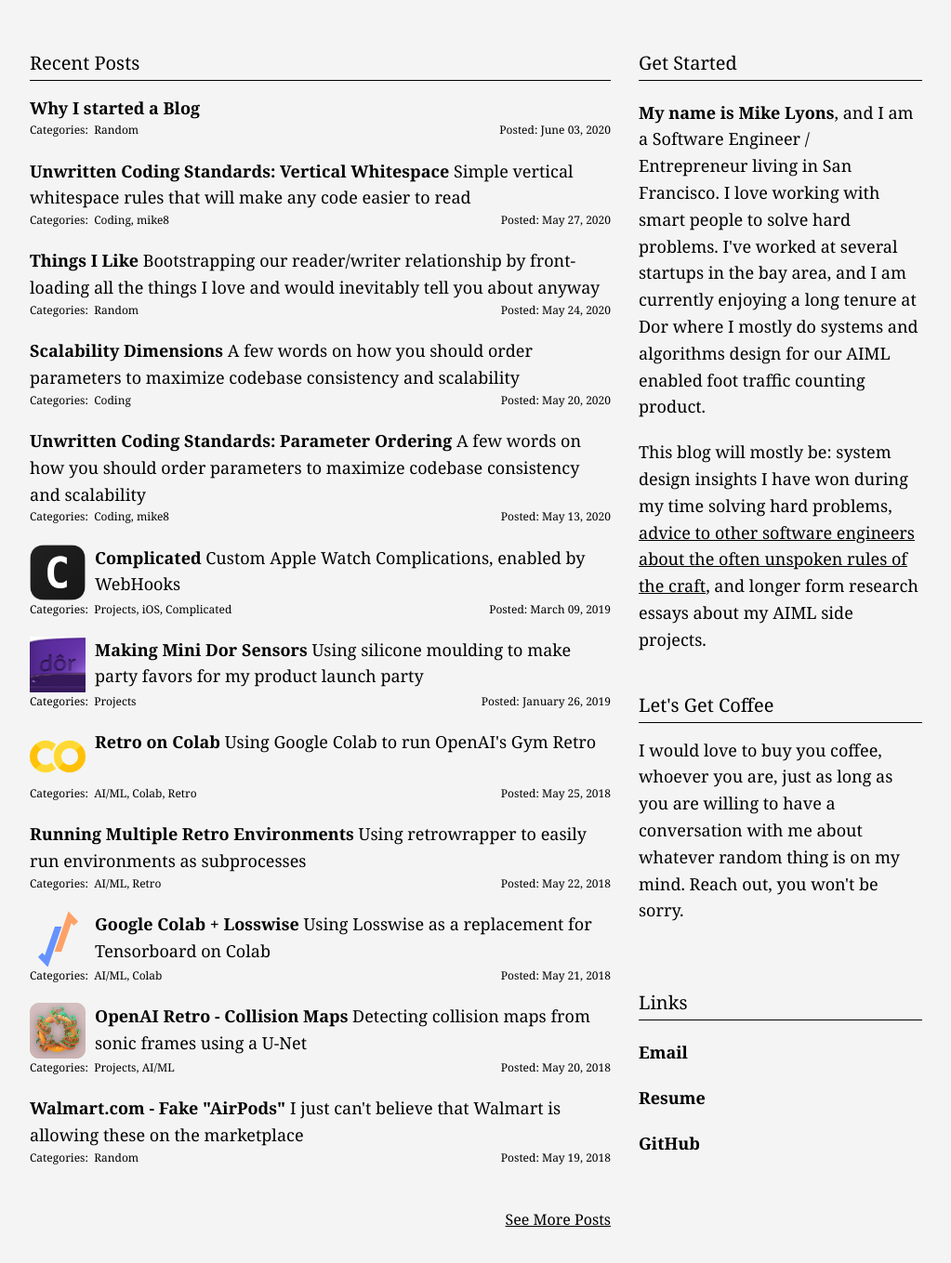
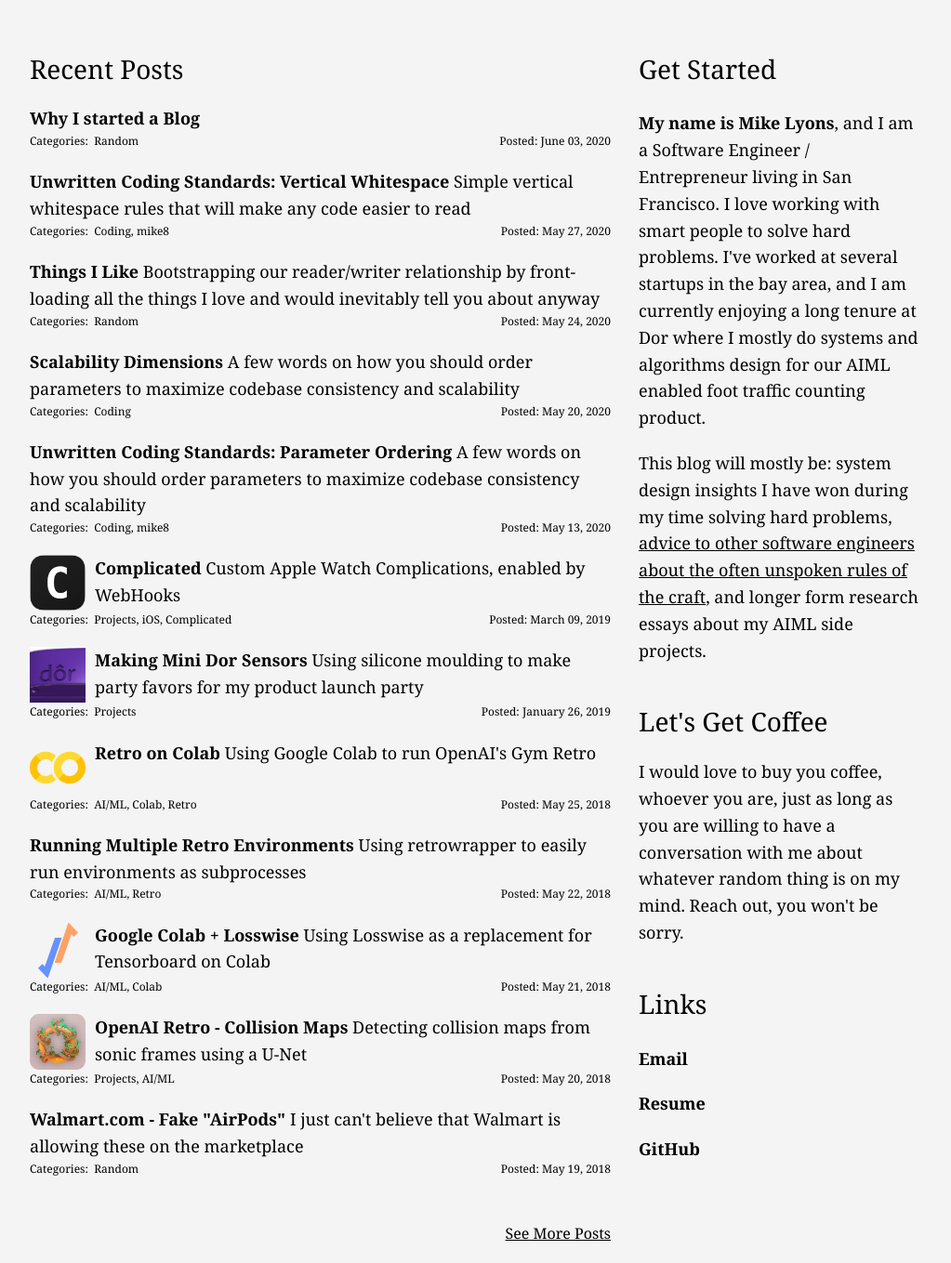
Before and after one commit to frenchie4111/frenchie4111.github.io, a Jekyll site: the page built from index.html, in a window 1280 px wide. Shown: the part 460-1819 px from the top of the page at 93% size, without its empty margins (128-1151 px from the left). Built offline with Jekyll 4.4.1, drawn with Linux system fonts in a browser that asks for light colours; nearby versions of some CDN libraries.

Commit message:
Styling fix

```diff
--- a/css/home.scss
+++ b/css/home.scss
@@ -205,8 +205,7 @@ code {
 
 #content_area h2
 {
-    font-size: 20px;
-    border-bottom: solid 1px;
+    font-size: 28px;
     padding: 0 0 2px 0;
     margin: 40px 0 15px 0;
 }
@@ -218,16 +217,9 @@ h2#post_title {
     border-bottom: 0;
 }
 
-// #content_area h3, h3 a:visited, h3 a:link
-// {
-//     font-size: 15px;
-//     margin: 0 0 5px 5px;
-//     text-decoration: none;
-//     color: black;
-// }
 
 #content_area h3 {
-    font-size: 20px;
+    font-size: 22px;
     padding: 0 0 2px 0;
     margin: 40px 0 15px 0;
 }
--- a/index.html
+++ b/index.html
@@ -28,7 +28,6 @@ is_home: true
             <p>This blog will mostly be: system design insights I have won during my time solving hard problems, <a href="/mike8.html">advice to other software engineers about the often unspoken rules of the craft</a>, and longer form research essays about my AIML side projects.</p>
             <h2 class="colorchanger">Let's Get Coffee</h2>
             I would love to buy you coffee, whoever you are, just as long as you are willing to have a conversation with me about whatever random thing is on my mind. Reach out, you won't be sorry.<br/>
-            <br/>
             <h2>Links</h2>
             <div class="social_media">
                 <p><b><a href="mailto:mdl0394@gmail.com">Email</a></b></p>
```
